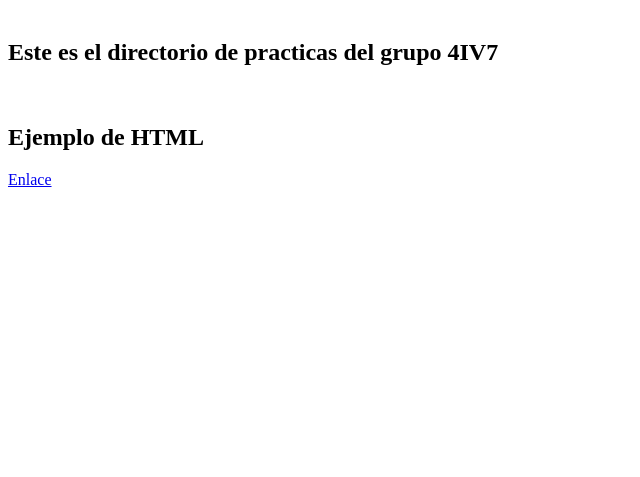
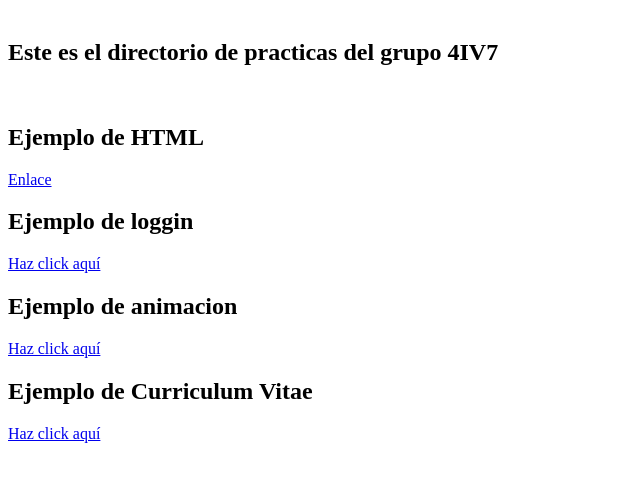
Before and after one commit to Edwin00821/4IV7_PSW_AstudilloPerezEdwinUriel, a plain HTML site: page index.html in a window 1280 px wide. Shown: the part 79-556 px from the top of the page, without its empty margins (0-640 px from the left). Drawn offline with Linux system fonts and the light colour scheme.

Commit message:
Links a las demas paginas

```diff
--- a/index.html
+++ b/index.html
@@ -11,7 +11,10 @@
     <br>
     <h2>Este es el directorio de practicas del grupo 4IV7</h2>
     <br>
-    <h2>Ejemplo de HTML</h2> <a href="02HTML/index.html" > Enlace</a>
+    <h2>Ejemplo de HTML</h2> <a href="02HTML/indice.html" > Enlace</a>
+    <h2>Ejemplo de loggin</h2> <a href="03Loggin/index.html">Haz click aquí</a>
+    <h2>Ejemplo de animacion</h2> <a href="04CSSAnimada/animada.html">Haz click aquí</a>
+    <h2>Ejemplo de Curriculum Vitae</h2> <a href="05Curriculum/index.html">Haz click aquí</a>
 
 </body>
 </html>
```
